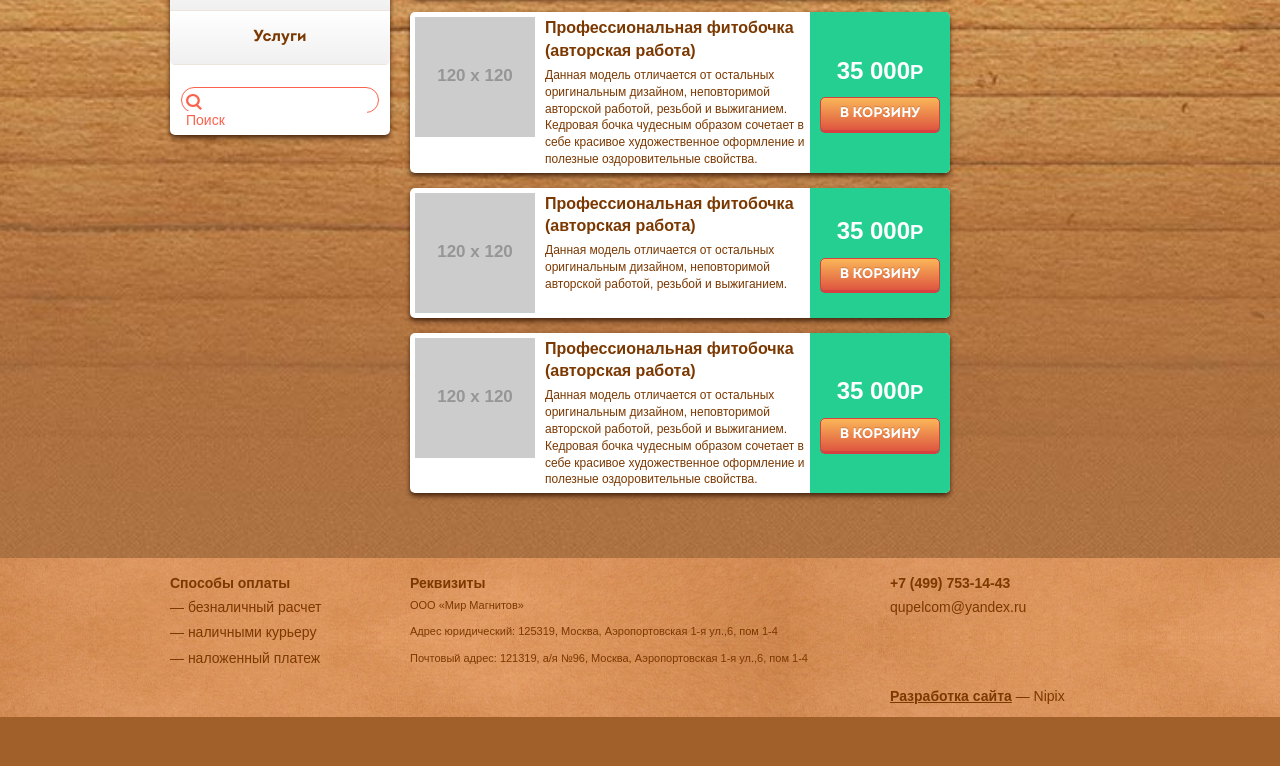
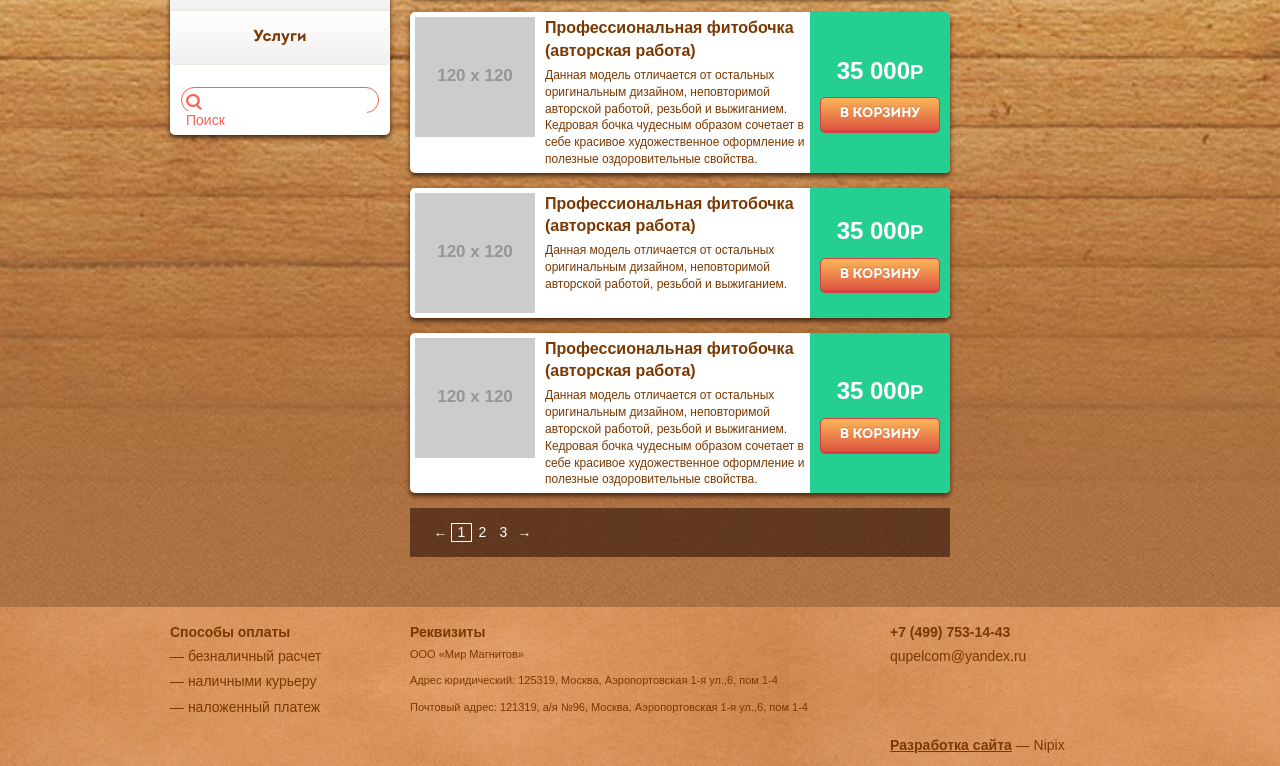
Before and after one commit to cssdojo/qupel, a plain HTML site: page catalogue.html in a window 1280 px wide. Shown: the part 891-1657 px from the top of the page. Before the commit the page ends 1608 px from the top, so only its background shows below. Drawn offline with Linux system fonts and the light colour scheme; placeholder pictures from the web are drawn by us.

Commit message:
add pagi

```diff
--- a/catalogue.html
+++ b/catalogue.html
@@ -195,6 +195,15 @@
 						</div>
 					</div>
 				</div>
+				<div class="pagi">
+					<ul>
+						<li><a href="#" class="pagi__prev">←</a></li>
+						<li><a href="#" class="is-active">1</a></li>
+						<li><a href="#">2</a></li>
+						<li><a href="#">3</a></li>
+						<li><a href="#" class="pagi__next">→</a></li>
+					</ul>
+				</div>
 			</div>
 			<div class="l-navbar">
 				<div class="basket">
--- a/css/screen.css
+++ b/css/screen.css
@@ -149,6 +149,13 @@ body { min-width: 960px; background: #a15f29; font-size: 14px; font-family: Aria
 .product .product__title a:hover { text-decoration: underline; }
 .product .product__price { margin-bottom: 10px; font-size: 24px; font-weight: bold; color: white; }
 
+.pagi { padding: 15px 20px; background: rgba(24, 0, 0, 0.5); }
+.pagi ul { *zoom: 1; }
+.pagi ul:after { content: " "; display: table; clear: both; }
+.pagi li { float: left; }
+.pagi a { display: block; width: 19px; height: 17px; line-height: 17px; border: 1px solid transparent; text-align: center; text-decoration: none; color: white; }
+.pagi a.is-active { border-color: white; }
+
 .sexy-img { width: 520px; height: 250px; line-height: 250px; margin: 0 10px; overflow: hidden; -webkit-box-shadow: 0 0 0 10px rgba(0, 0, 0, 0.5); -moz-box-shadow: 0 0 0 10px rgba(0, 0, 0, 0.5); box-shadow: 0 0 0 10px rgba(0, 0, 0, 0.5); }
 .sexy-img img { width: 100%; }
 
--- a/sass/_main.sass
+++ b/sass/_main.sass
@@ -112,9 +112,24 @@
 		font-weight: bold
 		color: #FFF
 
-
-
-
+.pagi
+	padding: 15px 20px
+	background: rgba(#180000, .5)
+	ul
+		+clr
+	li
+		float: left
+	a
+		display: block
+		width: 19px
+		height: 17px
+		line-height: 17px
+		border: 1px solid transparent
+		text-align: center
+		text-decoration: none
+		color: #fff
+		&.is-active
+			border-color: #FFF
 
 .sexy-img
 	width: 520px
```
